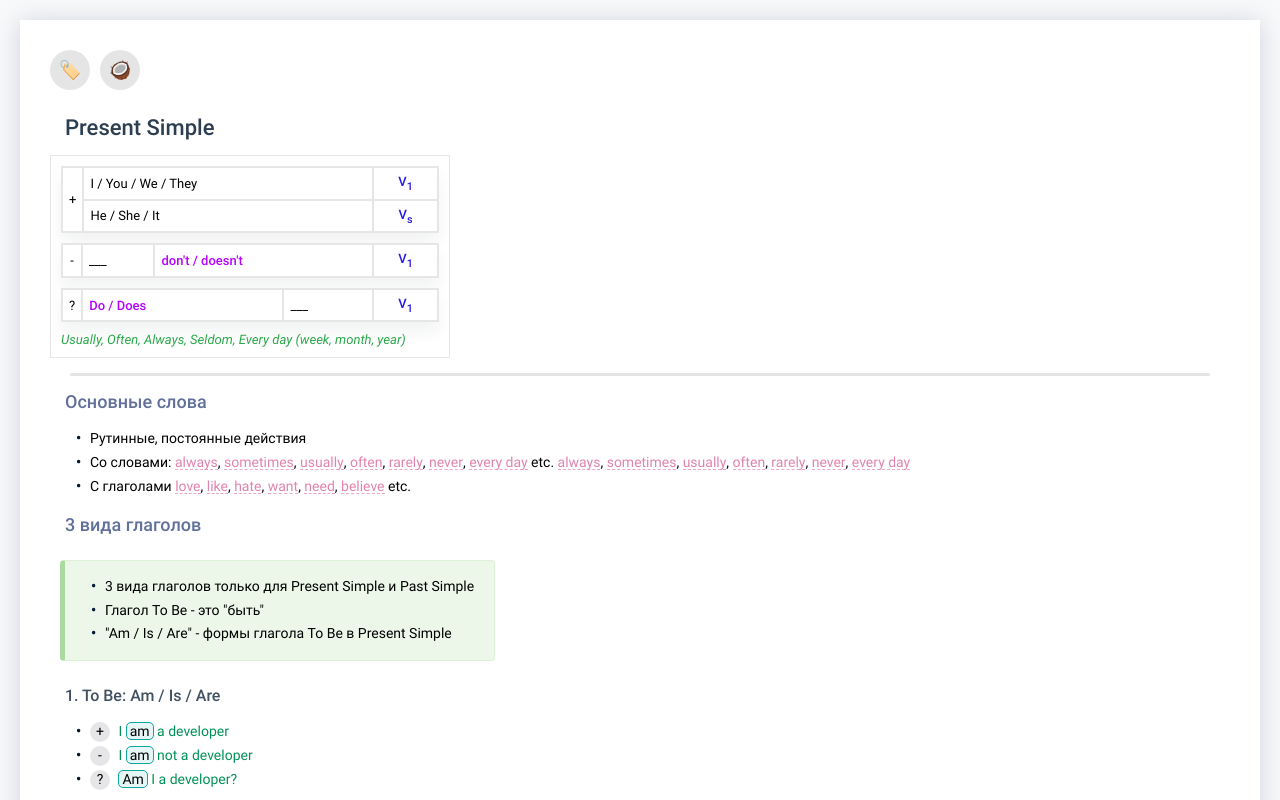
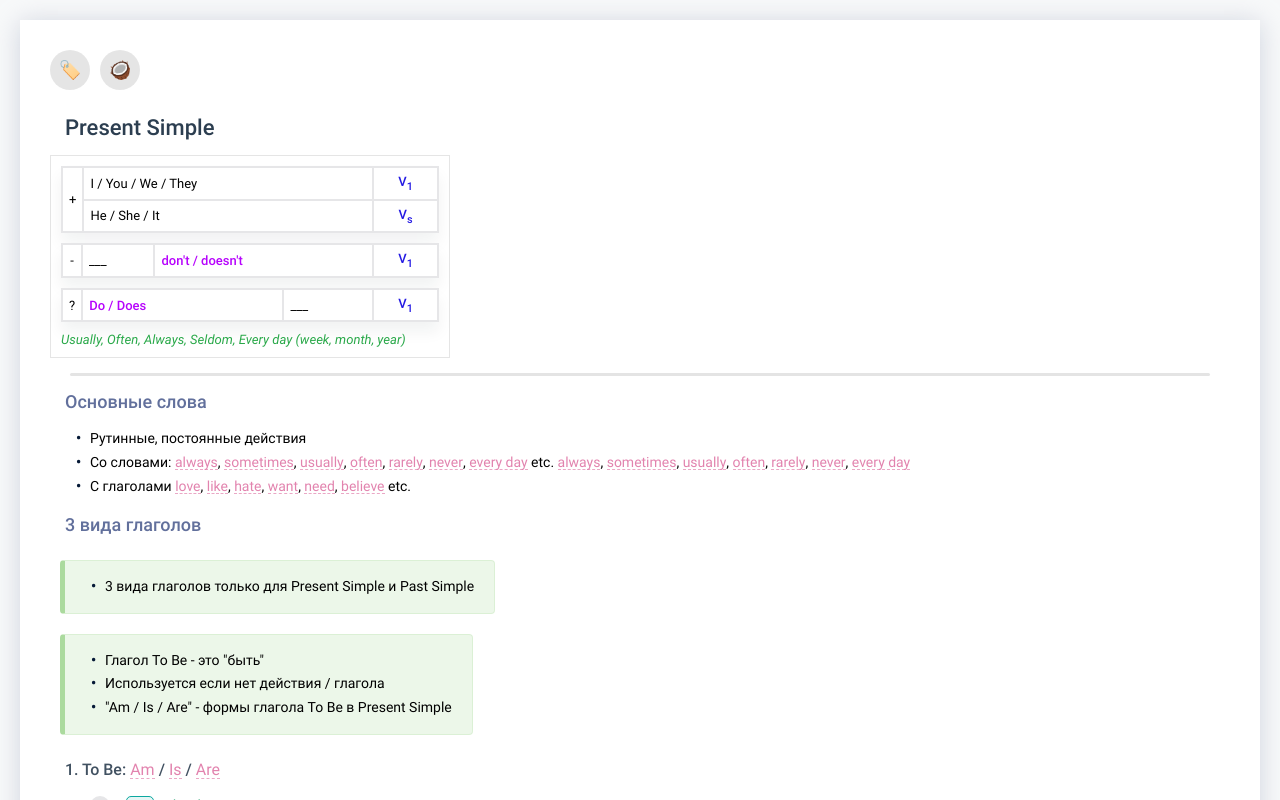
Before and after one commit to anton-sergeenkov/Lingua-Commit, a Vue app: page / in a window 1280 px wide. Both pictures are taken after a click on the element 243 px from the left and 264 px from the top of the page. Shown: the top 800 px of the page. Built offline with nearby package versions, Linux system fonts and the light colour scheme.

Commit message:
bash script

```diff
--- a/src/components/TensesTable/Tenses/Past/PastSimple.vue
+++ b/src/components/TensesTable/Tenses/Past/PastSimple.vue
@@ -69,11 +69,18 @@ defineProps({
 <Info>
 <ul>
     <li>3 вида глаголов только для Present Simple и Past Simple</li>
-    <li>Глагол To Be - это "быть"</li>
+    <li><em>YOU</em> - мн.ч.</li>
 </ul>
 </Info>
 
-<h5>1. ToBe: Was (ед. ч.) / Were (мн.ч.)</h5>
+<Info>
+<ul>
+    <li>Глагол To Be - это "быть"</li>
+    <li>Используется если нет действия / глагола</li>
+</ul>
+</Info>
+
+<h5>1. ToBe: <em>Was</em> (ед. ч.) / <em>Were</em> (мн.ч.)</h5>
 <ul>
 	<li>I / He / She / It - <mark>was</mark></li>
 	<li>You / We / They - <mark>were</mark></li>
@@ -83,16 +90,17 @@ defineProps({
     <li><Op>+</Op> <i>I <u>was</u> a developer a month ago</i></li>
     <li><Op>-</Op> <i>I <u>wasn’t</u> a developer a month ago</i></li>
     <li><Op>?</Op> <i><u>Was</u> I a developer a month ago?</i></li>
+    <li><Op>?</Op> <i>Why <u>were</u> you angry yesterday?</i> (you - мн.ч.)</li>
 </ul>
 
-<h5>2. Modals Verb (Can, Must, May)</h5>
+<h5>2. Modals Verb: <em>Can</em>, <em>Must</em>, <em>May</em></h5>
 <ul>
     <li><Op>+</Op> <i>I <u>could</u> swim</i></li>
     <li><Op>-</Op> <i>I <u>couldn’t</u> swim</i></li>
     <li><Op>?</Op> <i><u>Could</u> I swim?</i></li>
 </ul>
 
-<h5>3. Verb: Do / Does</h5>
+<h5>3. Verb: <em>Did</em></h5>
 <ul>
     <li><Op>+</Op> <i>I drank wine</i></li>
     <li><Op>-</Op> <i>I <u>didn’t</u> drink wine</i></li>
--- a/src/components/TensesTable/Tenses/Present/PresentSimple.vue
+++ b/src/components/TensesTable/Tenses/Present/PresentSimple.vue
@@ -79,26 +79,32 @@ defineProps({
 <Info>
 <ul>
     <li>3 вида глаголов только для Present Simple и Past Simple</li>
+</ul>
+</Info>
+
+<Info>
+<ul>
     <li>Глагол To Be - это "быть"</li>
+    <li>Используется если нет действия / глагола</li>
     <li>"Am / Is / Are" - формы глагола To Be в Present Simple</li>
 </ul>
 </Info>
 
-<h5>1. To Be: Am / Is / Are</h5>
+<h5>1. To Be: <em>Am</em> / <em>Is</em> / <em>Are</em></h5>
 <ul>
     <li><Op>+</Op> <i>I <u>am</u> a developer</i></li>
     <li><Op>-</Op> <i>I <u>am</u> not a developer</i></li>
     <li><Op>?</Op> <i><u>Am</u> I a developer?</i></li>
 </ul>
 
-<h5>2. Modals Verb (Can, Must, May)</h5>
+<h5>2. Modals Verb: <em>Can</em>, <em>Must</em>, <em>May</em></h5>
 <ul>
     <li><Op>+</Op> <i>I <u>can</u> swim</i></li>
     <li><Op>-</Op> <i>I <u>can’t</u> swim</i></li>
     <li><Op>?</Op> <i><u>Can</u> I swim?</i></li>
 </ul>
 
-<h5>3. Verb: Do / Does</h5>
+<h5>3. Verb: <em>Do</em> / <em>Does</em></h5>
 <ul>
     <li><Op>+</Op> <i>I drink wine</i></li>
     <li><Op>-</Op> <i>I <u>don’t</u> drink wine</i></li>
```
